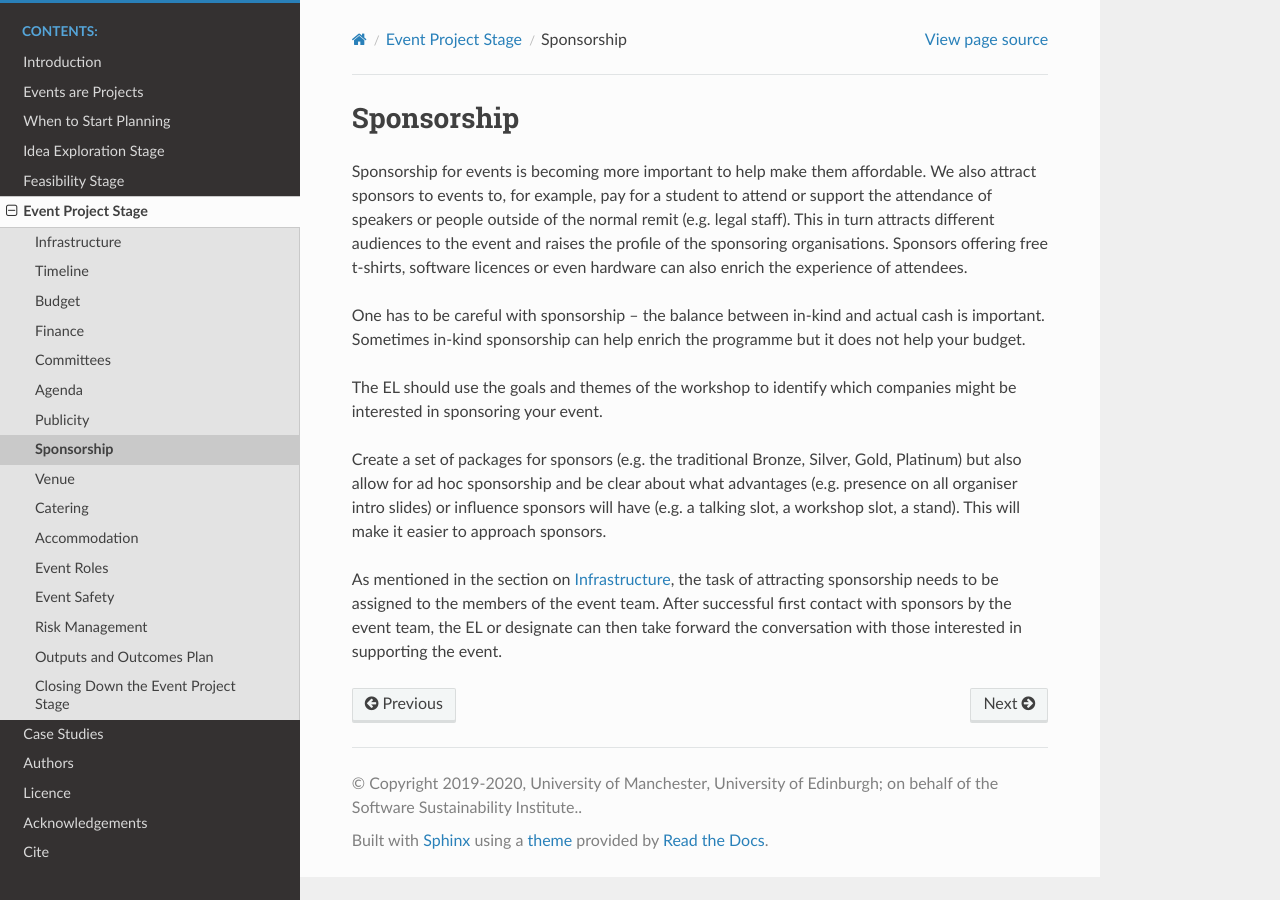
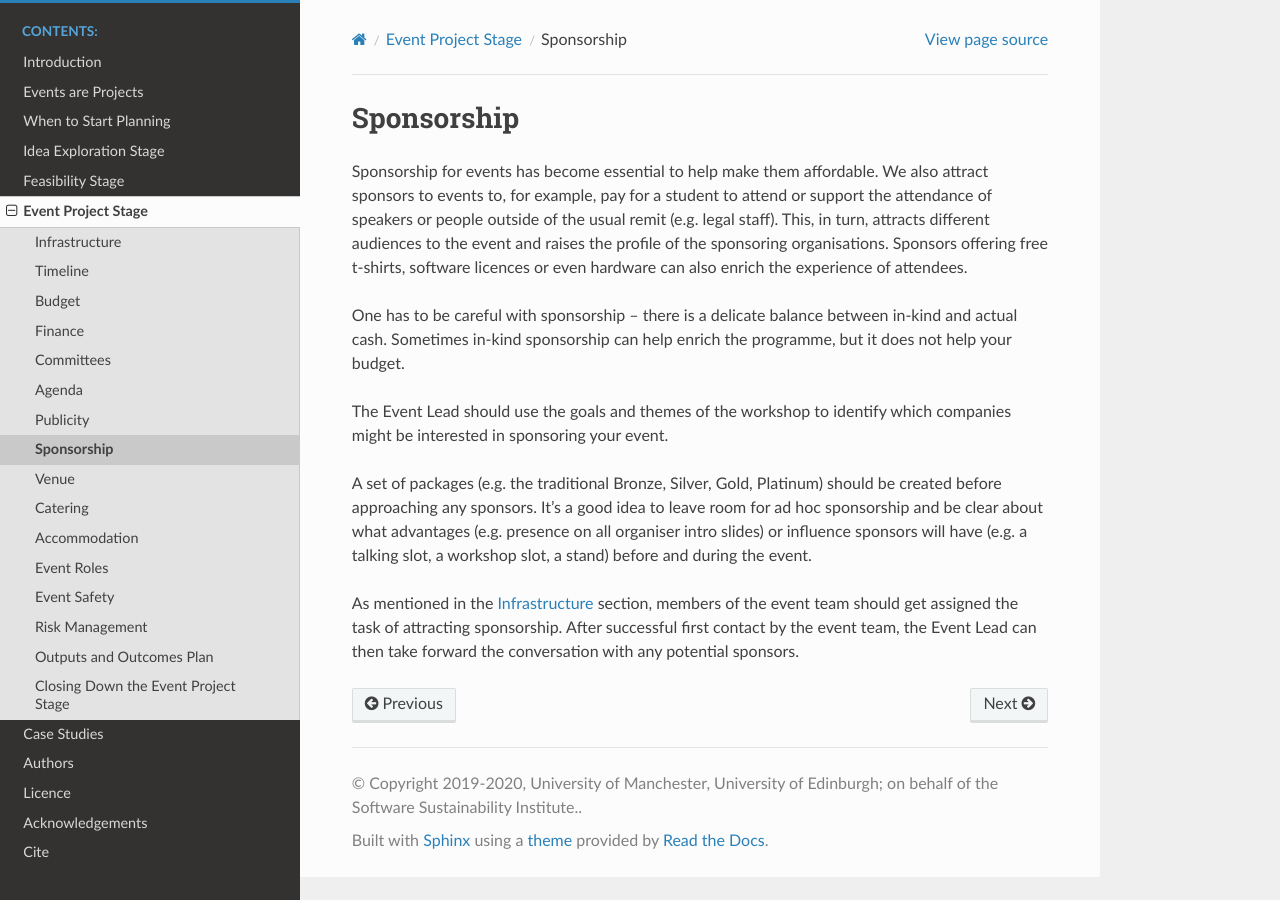
Before and after one commit to softwaresaved/event-organisation-guide, a Sphinx documentation site: the page built from docs/eog/eps-sponsorship.rst, in a window 1280 px wide. Built offline with Sphinx 7.4.7 and the Read the Docs theme 2.0.0, drawn with Linux system fonts in a browser that asks for light colours.

Commit message:
Update eps-sponsorship.rst

```diff
--- a/docs/eog/eps-sponsorship.rst
+++ b/docs/eog/eps-sponsorship.rst
@@ -3,20 +3,20 @@
 Sponsorship
 ============
 
-Sponsorship for events is becoming more important to help make them affordable. We also attract sponsors
+Sponsorship for events has become essential to help make them affordable. We also attract sponsors
 to events to, for example, pay for a student to attend or support the attendance of speakers or people
-outside of the normal remit (e.g. legal staff). This in turn attracts different audiences to the event and raises the profile of the sponsoring organisations. Sponsors offering free t-shirts, software licences or even hardware can also enrich the experience of attendees.
+outside of the usual remit (e.g. legal staff). This, in turn, attracts different audiences to the event and raises the profile of the sponsoring organisations. Sponsors offering free t-shirts, software licences or even hardware can also enrich the experience of attendees.
 
-One has to be careful with sponsorship – the balance between in-kind and actual cash is important. Sometimes in-kind
-sponsorship can help enrich the programme but it does not help your budget.
+One has to be careful with sponsorship – there is a delicate balance between in-kind and actual cash. Sometimes in-kind
+sponsorship can help enrich the programme, but it does not help your budget.
 
-The EL should use the goals and themes of the workshop to identify which companies might be interested in sponsoring
+The Event Lead should use the goals and themes of the workshop to identify which companies might be interested in sponsoring
 your event.
 
-Create a set of packages for sponsors (e.g. the traditional Bronze, Silver, Gold, Platinum) but also allow for ad hoc
+A set of packages (e.g. the traditional Bronze, Silver, Gold, Platinum) should be created before approaching any sponsors. It's a good idea to leave room for ad hoc
 sponsorship and be clear about what advantages (e.g. presence on all organiser intro slides) or influence sponsors will
-have (e.g. a talking slot, a workshop slot, a stand). This will  make it easier to approach sponsors.
+have (e.g. a talking slot, a workshop slot, a stand) before and during the event.
 
-As mentioned in the section on :doc:`eps-infrastructure`, the task of attracting sponsorship needs to be assigned to the members of the event team.
-After successful first contact with sponsors by the event team, the EL or designate can then take forward the conversation
-with those interested in supporting the event.
+As mentioned in the :doc:`eps-infrastructure` section, members of the event team should get assigned the task of attracting sponsorship.
+After successful first contact by the event team, the Event Lead can then take forward the conversation
+with any potential sponsors.
```
